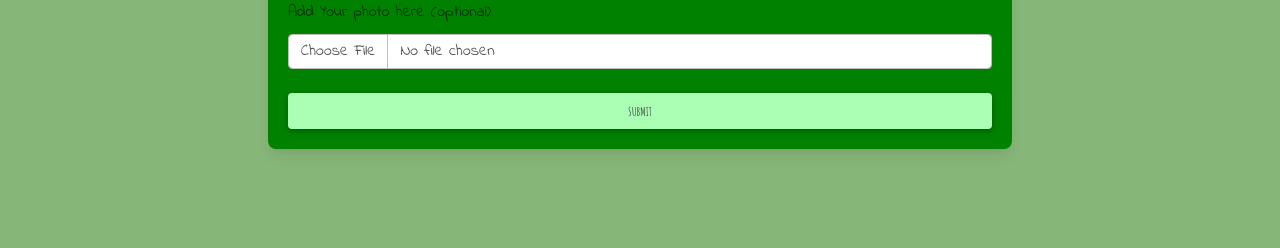
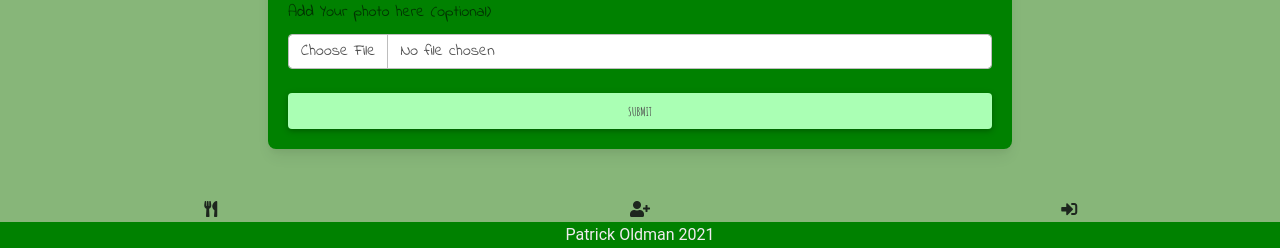
Before and after one commit to Oldman10000/veggie_visionaries, a Flask app: page /add_recipe in a window 1280 px wide. Shown: the part 969-1217 px from the top of the page. Run offline with Flask 2, Linux system fonts and the light colour scheme; some libraries are stand-ins or nearby versions.

Commit message:
Add footer content

```diff
--- a/static/css/style.css
+++ b/static/css/style.css
@@ -1,4 +1,13 @@
 /* global styling */
+
+html,body
+{
+    width: 100%;
+    height: 100%;
+    margin: 0px;
+    padding: 0px;
+    overflow-x: hidden;
+}
 
 h1,
 h2,
@@ -80,6 +89,7 @@ a {
 .hero {
     min-height: 100%;
     min-height: 100vh;
+    position: relative;
 }
 
 #main-title {
--- a/templates/base.html
+++ b/templates/base.html
@@ -27,7 +27,7 @@
         {% if messages %}
         {% for message in messages %}
         <div class="row flashes">
-            <h3 class="text-center">{{ message }}</h3>
+            <h2 class="text-center">{{ message }}</h2>
         </div>
         {% endfor %}
         {% endif %}
@@ -36,6 +36,38 @@
 
     {% block content %}
     {% endblock %}
+
+    <footer class="mt-4">
+        <div class="row d-flex justify-content-evenly text-center gx-2" id="footer-links">
+            {% if session.user %}
+            <a href="{{ url_for('get_recipes') }}" class="col-3">
+                <i class="fas fa-utensils"></i>
+            </a>
+            <a href="{{ url_for('add_recipe') }}" class="col-3">
+                <i class="fas fa-plus"></i>
+            </a>
+            <a href="#" class="col-3">
+                <i class="far fa-save"></i>
+            </a>
+            <a href="{{ url_for('logout') }}" class="col-3">
+                <i class="fas fa-sign-out-alt"></i>
+            </a>
+            {% else %}
+            <a href="{{ url_for('get_recipes') }}" class="col-4">
+                <i class="fas fa-utensils"></i>
+            </a>
+            <a href="{{ url_for('register') }}" class="col-4">
+                <i class="fas fa-user-plus"></i>
+            </a>
+            <a href="{{ url_for('login') }}" class="col-4">
+                <i class="fas fa-sign-in-alt"></i>
+            </a>
+            {% endif %}
+        </div>
+        <div class="text-center dark-green-back">
+            Patrick Oldman 2021
+        </div>
+    </footer>
 
     <!-- MDB -->
     <script src="https://ajax.googleapis.com/ajax/libs/jquery/3.3.1/jquery.min.js"></script>
```
Also changed, not shown: templates/navbar-home.html (+6 -9 lines).
